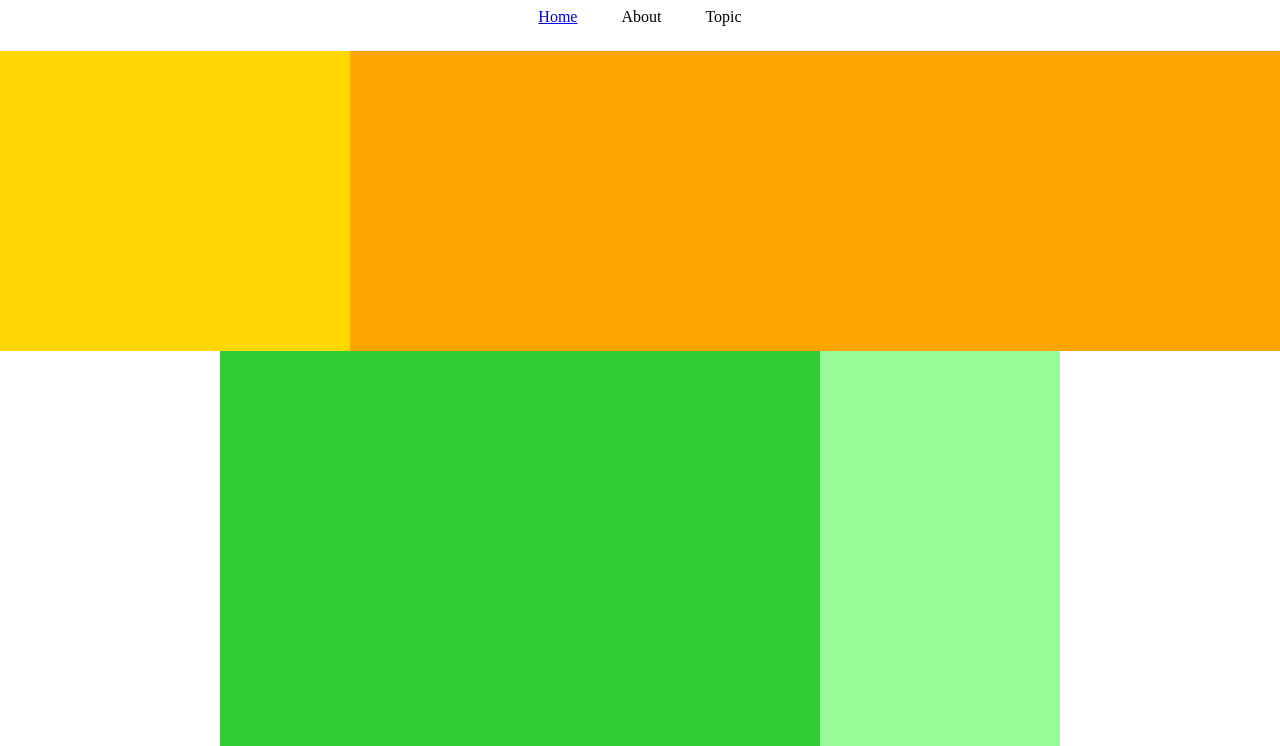
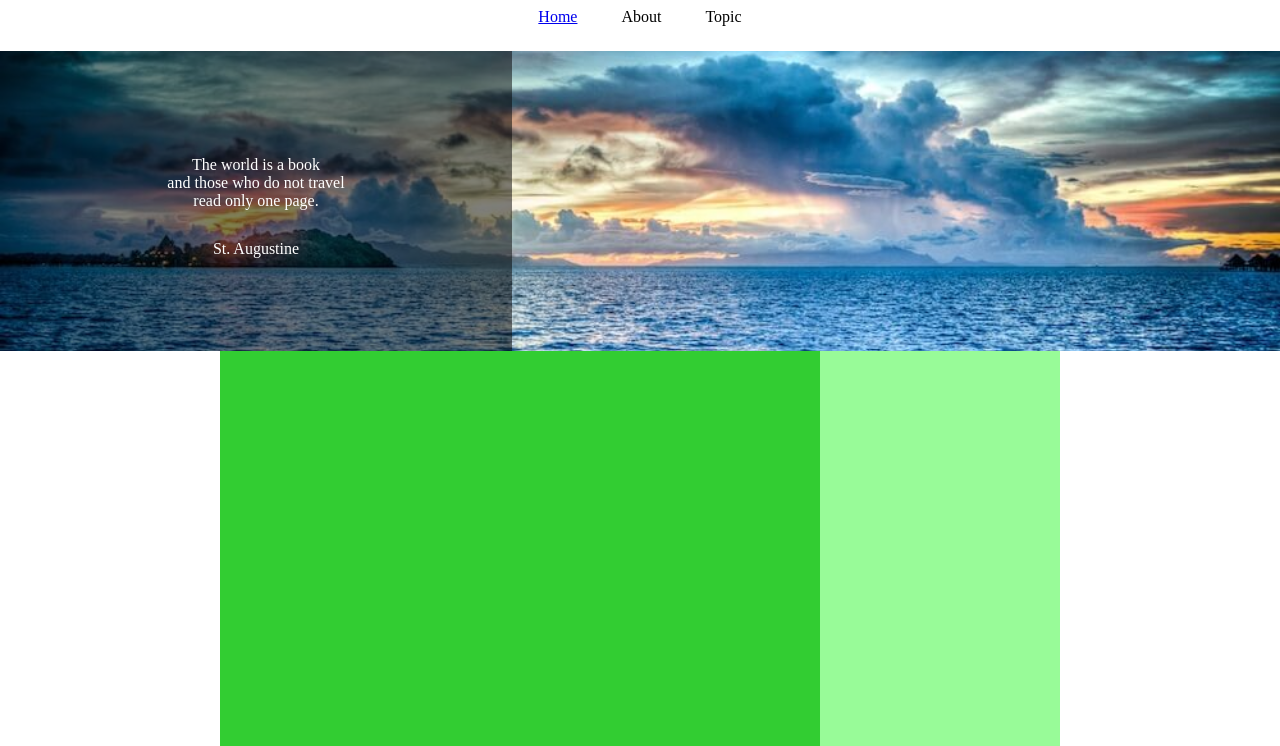
Before and after one commit to kokuniho/caravan, a plain HTML site: page index.html in a window 1280 px wide. Shown: the part 54-800 px from the top of the page. Drawn offline with Linux system fonts and the light colour scheme.

Commit message:
[finish]1-6

```diff
--- a/index.html
+++ b/index.html
@@ -19,7 +19,11 @@
     </nav>
   </header>
   <div class="main-visual">
-    <div class="main-visual-content"></div>
+    <div class="main-visual-content">
+      <p class="main-visual-text">
+        The world is a book<br> and those who do not travel <br>read only one page.</p>
+      <p class="main-visual-name">St. Augustine</p>
+    </div>
   </div>
   <div class="main">
     <div class="blog"></div>
--- a/style.css
+++ b/style.css
@@ -28,12 +28,16 @@ header.heading {
 .main-visual {
   width: 100%;
   height: 300px;
-  background-color: orange;
+  background-image: url(img/mv.jpg);
+  background-size: cover;
+  background-position: center;
 }
 .main-visual-content {
-  width: 350px;
   height: 300px;
-  background-color: gold;
+  width: 40%;
+  background-color: rgba(0, 0, 0, 0.5);
+  text-align: center;
+  padding-top: 105px;
 }
 .main {
   width: 840px;
@@ -41,6 +45,13 @@ header.heading {
   display: flex;
   justify-content: center;
   margin: 0 auto;
+}
+.main-visual-text {
+  color: #fff;
+}
+.main-visual-name {
+  color: #fff;
+  margin-top: 30px;
 }
 .blog {
   width: 600px;
```
Also changed, not shown: img/airport.jpg (added), img/asia.jpg (added), img/desert.jpg (added), img/forest.jpg (added), img/italy.jpg (added), img/japan.jpg (added), img/japan2.jpg (added), img/lake.jpg (added), img/mv.jpg (added), img/person.jpg (added), img/road.jpg (added), img/snow.jpg (added), 2 other files.
